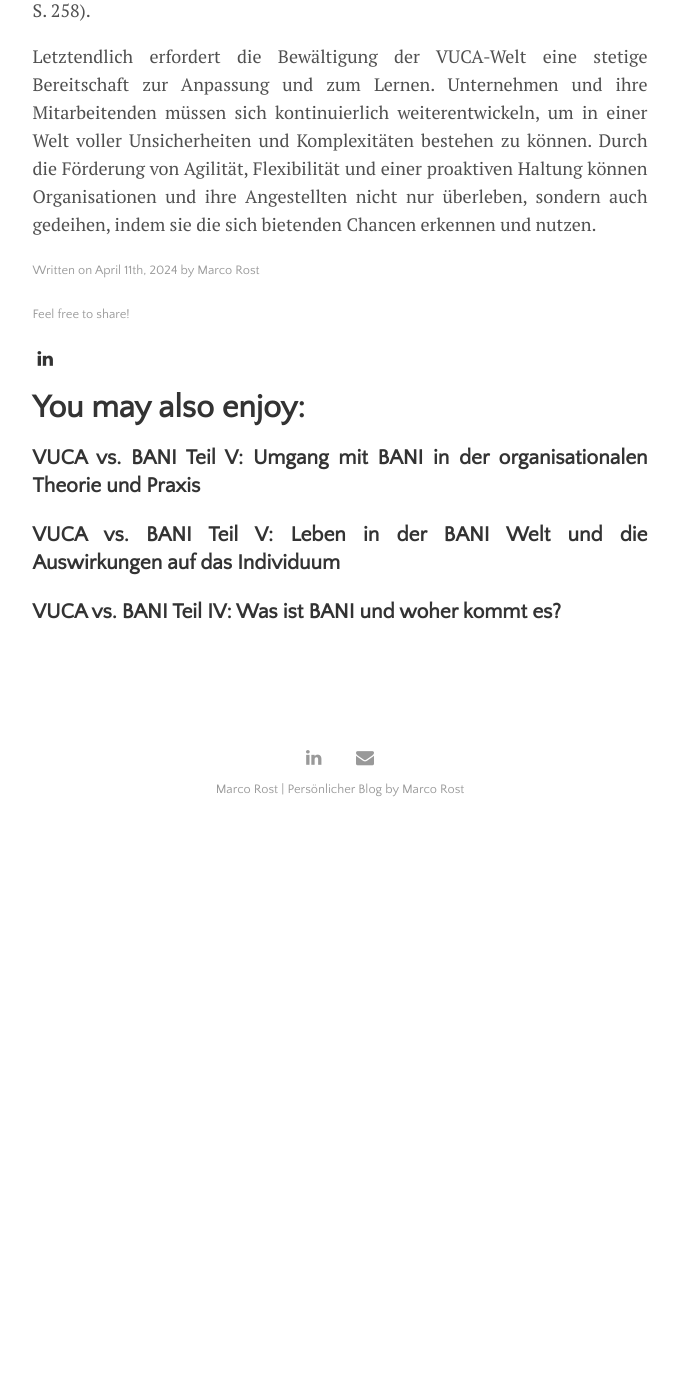
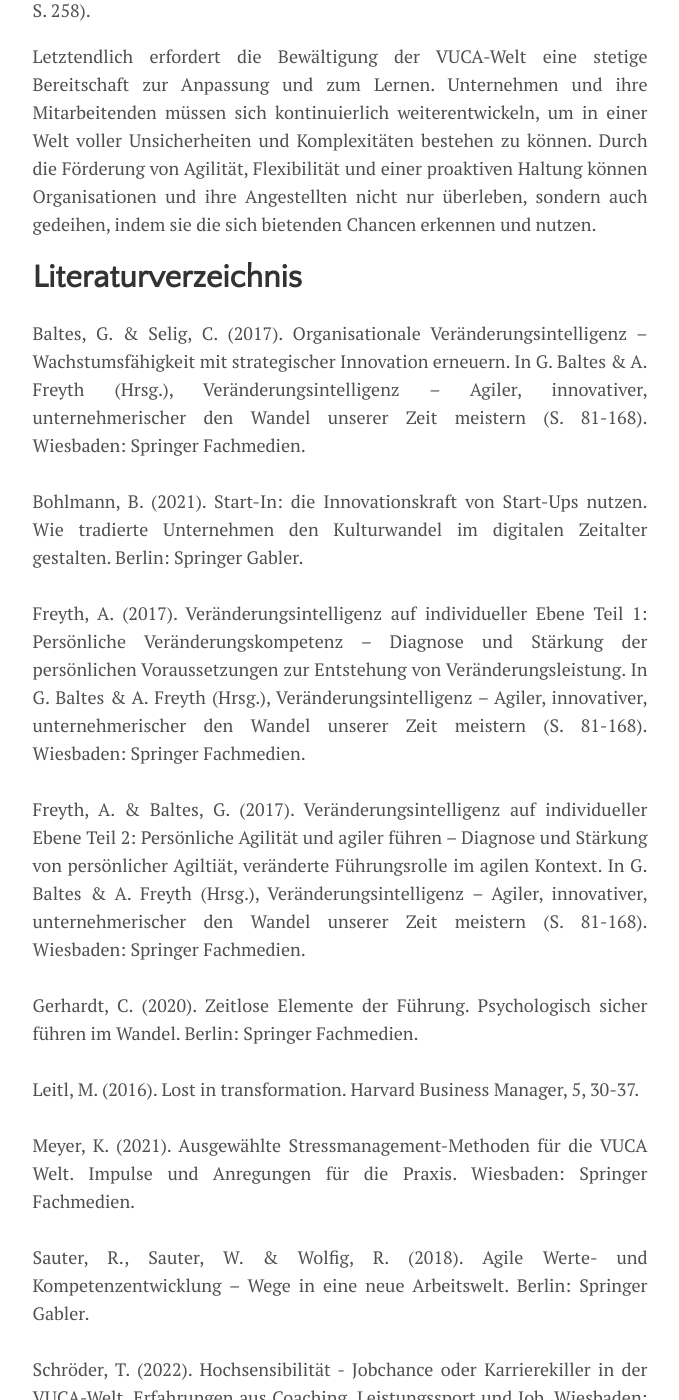
Before and after one commit to romabl/romabl.github.io, a Jekyll site: the page built from _posts/2024-04-11-VUCA-VS-BANI-Teil-II.md, in a window 1280 px wide and 1400 px high, scrolled down 2909 px. Shown: the whole window, without its empty margins (300-979 px from the left). Built offline with Jekyll 4.4.1, drawn with Linux system fonts in a browser that asks for light colours; before the commit the page ends 3744 px from its top, so only the background shows below that; some of the changed text lies outside the part shown.

Commit message:
Update 2024-04-11-VUCA-VS-BANI-Teil-II.md

```diff
--- a/_posts/2024-04-11-VUCA-VS-BANI-Teil-II.md
+++ b/_posts/2024-04-11-VUCA-VS-BANI-Teil-II.md
@@ -25,3 +25,14 @@ In Zeiten der VUCA-Welt ist es unerlässlich, dass Mitarbeitende nicht nur mit U
 Die Veränderungsbereitschaft der Mitarbeitenden kann nur durch das Zusammenspiel einer positiven Grundhaltung, persönlicher Bereitschaft zur Veränderung, positiver Veränderungserfahrungen, Sicherheit bezüglich des inhaltlichen Rahmens der Veränderung, förderlicher persönlicher Motivationsstrukturen, Verfügbarkeit von spezifischen Fähigkeiten und Wissen sowie der Verfügbarkeit von notwendigen Ressourcen und förderlichen Rahmenbedingungen im Umfeld erreicht werden (Freyth, 2017, S. 258).
 
 Letztendlich erfordert die Bewältigung der VUCA-Welt eine stetige Bereitschaft zur Anpassung und zum Lernen. Unternehmen und ihre Mitarbeitenden müssen sich kontinuierlich weiterentwickeln, um in einer Welt voller Unsicherheiten und Komplexitäten bestehen zu können. Durch die Förderung von Agilität, Flexibilität und einer proaktiven Haltung können Organisationen und ihre Angestellten nicht nur überleben, sondern auch gedeihen, indem sie die sich bietenden Chancen erkennen und nutzen.
+
+# Literaturverzeichnis
+Baltes, G. & Selig, C. (2017). Organisationale Veränderungsintelligenz – Wachstumsfähigkeit mit strategischer Innovation erneuern. In G. Baltes & A. Freyth (Hrsg.), Veränderungsintelligenz – Agiler, innovativer, unternehmerischer den Wandel unserer Zeit meistern (S. 81-168). Wiesbaden: Springer Fachmedien. <br><br>
+Bohlmann, B. (2021). Start-In: die Innovationskraft von Start-Ups nutzen. Wie tradierte Unternehmen den Kulturwandel im digitalen Zeitalter gestalten. Berlin: Springer Gabler. <br><br>
+Freyth, A. (2017). Veränderungsintelligenz auf individueller Ebene Teil 1: Persönliche Veränderungskompetenz – Diagnose und Stärkung der persönlichen Voraussetzungen zur Entstehung von Veränderungsleistung. In G. Baltes & A. Freyth (Hrsg.), Veränderungsintelligenz – Agiler, innovativer, unternehmerischer den Wandel unserer Zeit meistern (S. 81-168). Wiesbaden: Springer Fachmedien. <br><br>
+Freyth, A. & Baltes, G. (2017). Veränderungsintelligenz auf individueller Ebene Teil 2: Persönliche Agilität und agiler führen – Diagnose und Stärkung von persönlicher Agiltiät, veränderte Führungsrolle im agilen Kontext. In G. Baltes & A. Freyth (Hrsg.), Veränderungsintelligenz – Agiler, innovativer, unternehmerischer den Wandel unserer Zeit meistern (S. 81-168). Wiesbaden: Springer Fachmedien. <br><br>
+Gerhardt, C. (2020). Zeitlose Elemente der Führung. Psychologisch sicher führen im Wandel. Berlin: Springer Fachmedien. <br><br>
+Leitl, M. (2016). Lost in transformation. Harvard Business Manager, 5, 30-37. <br><br>
+Meyer, K. (2021). Ausgewählte Stressmanagement-Methoden für die VUCA Welt. Impulse und Anregungen für die Praxis. Wiesbaden: Springer Fachmedien. <br><br>
+Sauter, R., Sauter, W. & Wolfig, R. (2018). Agile Werte- und Kompetenzentwicklung – Wege in eine neue Arbeitswelt. Berlin: Springer Gabler. <br><br>
+Schröder, T. (2022). Hochsensibilität - Jobchance oder Karrierekiller in der VUCA-Welt. Erfahrungen aus Coaching, Leistungssport und Job. Wiesbaden: Springer Gaber. <br><br>
```
